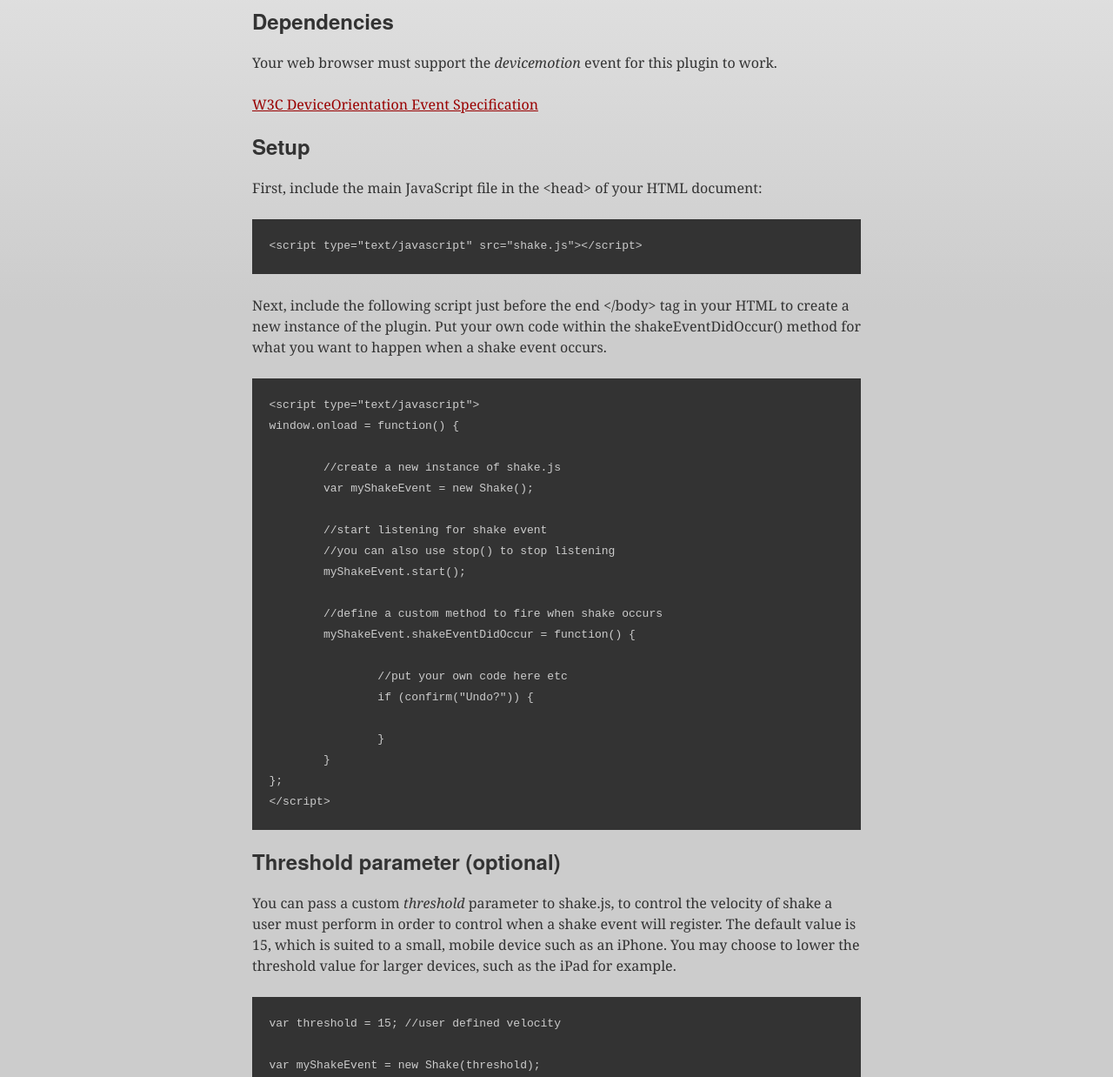
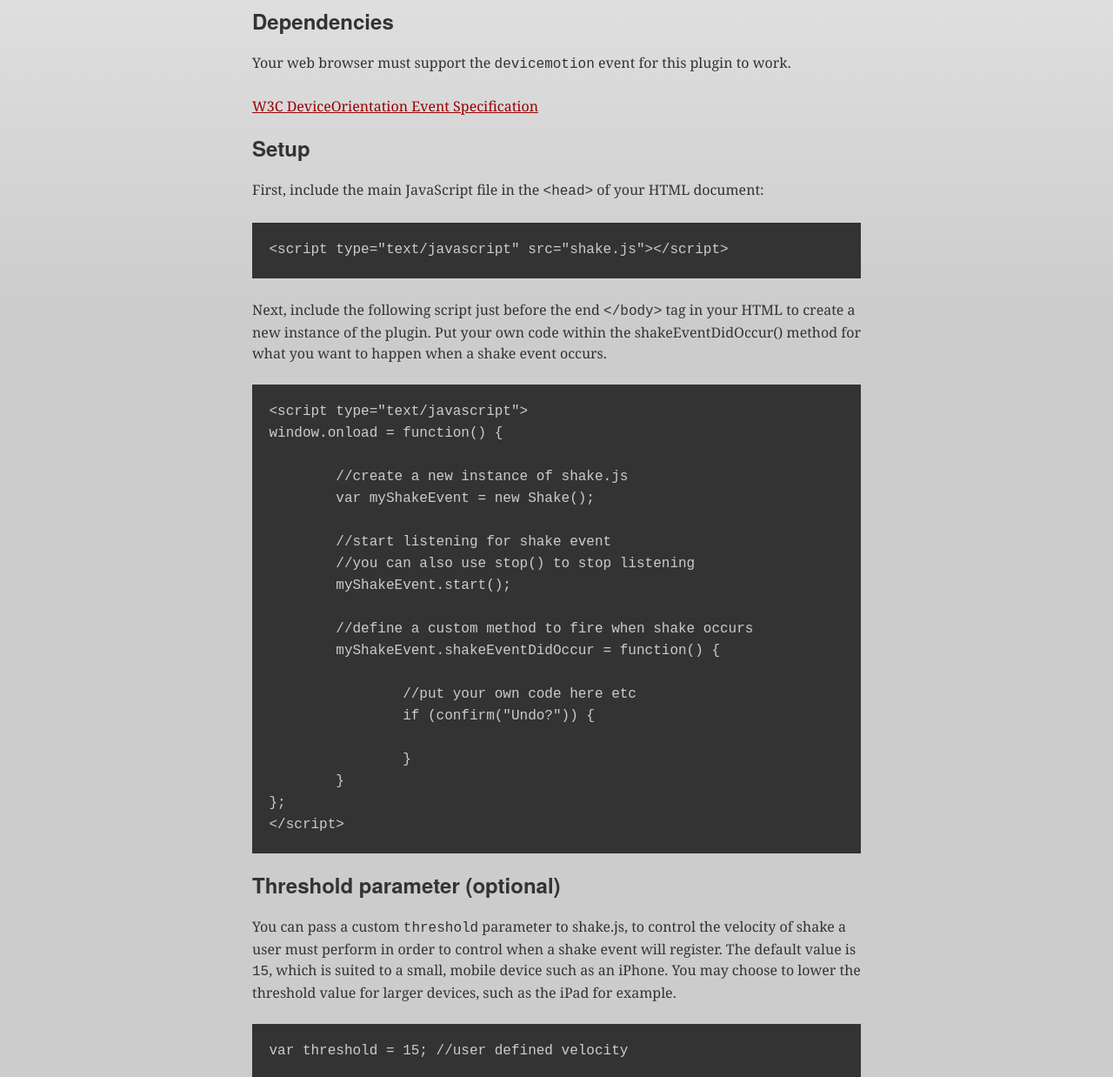
Before and after one commit to alexgibson/shake.js, a plain HTML site: page index.html in a window 1280 px wide. Shown: the part 302-1540 px from the top of the page at 87% size. Drawn offline with Linux system fonts and the light colour scheme.

Commit message:
minor css amend

```diff
--- a/index.html
+++ b/index.html
@@ -47,6 +47,7 @@
 	h5,h6{font-size:1em;margin:1.5em 0;line-height:1.5em;}
 	p{-webkit-hyphens:auto;-moz-hyphens:auto;hyphens:auto;margin:1.5em 0;}
 	pre{padding:1.5em;background:#333333;color:#cccccc;overflow:auto;text-shadow:none;word-wrap:normal;white-space:pre;}
+	code{font-family:"Courier New",monospace,serif;font-size:1em;speak:literal-punctuation;word-wrap:normal;}
 	a:link,a:visited{color:#990000;text-decoration:underline;}
 	a:hover{color:#cc0000;text-decoration:underline;outline:none;}
 	a:active{color:#cc0000;position:relative;top:1px;outline:none;}
@@ -76,17 +77,17 @@
     <p><a href="http://alexgibson.github.com/shake.js/examples/basic.html">View demo</a></p>
 
 	<h2>Dependencies</h2>
-	<p>Your web browser must support the <em>devicemotion</em> event for this plugin to work.</p>
+	<p>Your web browser must support the <code>devicemotion</code> event for this plugin to work.</p>
 	<p><a href="http://dev.w3.org/geo/api/spec-source-orientation">W3C DeviceOrientation Event Specification</a></p>
 
 	<h2>Setup</h2>
-	<p>First, include the main JavaScript file in the &lt;head&gt; of your HTML document:</p>
+	<p>First, include the main JavaScript file in the <code>&lt;head&gt;</code> of your HTML document:</p>
 
-	<pre>&lt;script type="text/javascript" src="shake.js"&gt;&lt;/script&gt;</pre>
+	<pre><code>&lt;script type="text/javascript" src="shake.js"&gt;&lt;/script&gt;</code></pre>
 
-	<p>Next, include the following script just before the end &lt;/body&gt; tag in your HTML to create a new instance of the plugin. Put your own code within the shakeEventDidOccur() method for what you want to happen when a shake event occurs.</p>
+	<p>Next, include the following script just before the end <code>&lt;/body&gt;</code> tag in your HTML to create a new instance of the plugin. Put your own code within the shakeEventDidOccur() method for what you want to happen when a shake event occurs.</p>
 
-	<pre>&lt;script type="text/javascript"&gt;
+	<pre><code>&lt;script type="text/javascript"&gt;
 window.onload = function() {
 
 	//create a new instance of shake.js
@@ -105,15 +106,15 @@ window.onload = function() {
 		}
 	}
 };
-&lt;/script&gt;</pre>
+&lt;/script&gt;</code></pre>
 
 	<h2>Threshold parameter (optional)</h2>
 
-	<p>You can pass a custom <em>threshold</em> parameter to shake.js, to control the velocity of shake a user must perform in order to control when a shake event will register. The default value is 15, which is suited to a small, mobile device such as an iPhone. You may choose to lower the threshold value for larger devices, such as the iPad for example.</p>
+	<p>You can pass a custom <code>threshold</code> parameter to shake.js, to control the velocity of shake a user must perform in order to control when a shake event will register. The default value is <code>15</code>, which is suited to a small, mobile device such as an iPhone. You may choose to lower the threshold value for larger devices, such as the iPad for example.</p>
 
-	<pre>var threshold = 15; //user defined velocity
+	<pre><code>var threshold = 15; //user defined velocity
 
-var myShakeEvent = new Shake(threshold);</pre>
+var myShakeEvent = new Shake(threshold);</code></pre>
 
 	<h2>License</h2>
 	<p>Copyright (c) 2009-2011 Alex Gibson</p>
@@ -144,7 +145,7 @@ var myShakeEvent = new Shake(threshold);</pre>
     </p>
     <p>You can also clone the project with <a href="http://git-scm.com">Git</a>
       by running:
-      <pre>$ git clone git://github.com/alexgibson/shake.js</pre>
+      <pre><code>$ git clone git://github.com/alexgibson/shake.js</code></pre>
     </p>
 
     <div class="footer">
```
